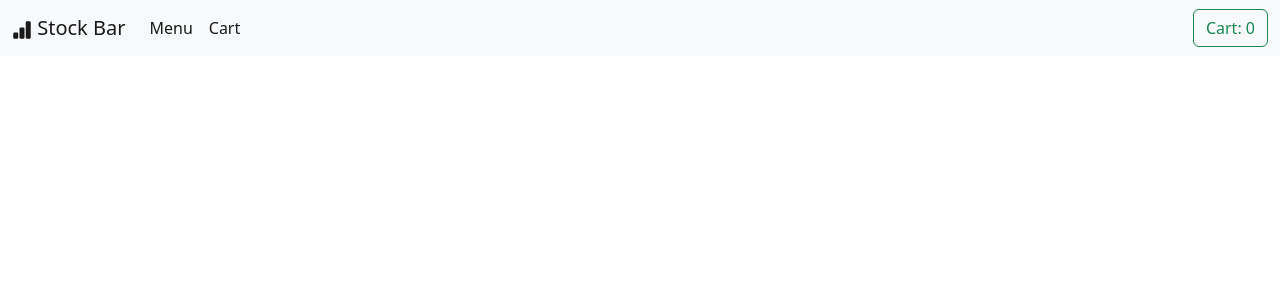
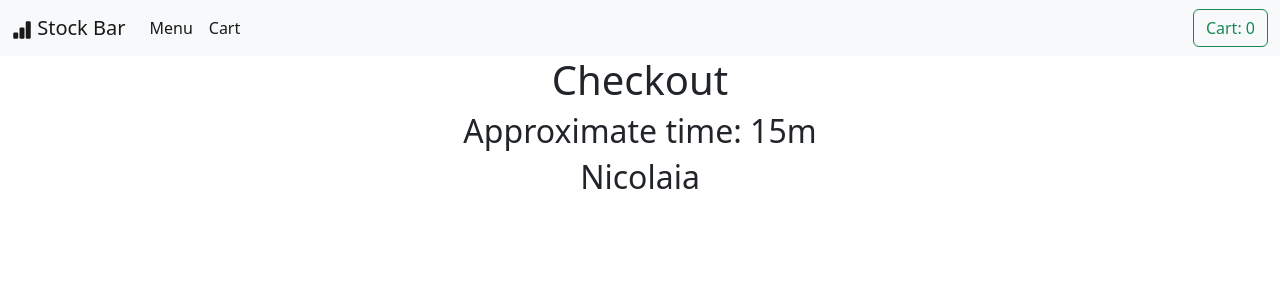
Before and after one commit to marcusotterstad/stock-bar, a React (Create React App) app in the folder client/: page /checkout in a window 1280 px wide. Shown: the top 300 px of the page. Built offline with nearby package versions, Linux system fonts and the light colour scheme.

Commit message:
added price to cart items

```diff
--- a/client/src/App.js
+++ b/client/src/App.js
@@ -6,6 +6,8 @@ import NavBar from './Components/NavBar';
 import Menu from './Components/Menu/Menu';
 import DrinkInfo from './Components/Menu/DrinkInfo';
 import Cart from './Components/Cart/Cart';
+import Checkout from './Components/Checkout/Checkout';
+
 
 import './App.css';
 
@@ -19,6 +21,7 @@ function App() {
         <Routes>
             <Route path="/cart" element={<Cart />}> </Route>
             <Route path="/menu" element={<Menu />}> </Route>
+            <Route path="/checkout" element={<Checkout />}> </Route>
             <Route path="/menu/:drink_id" element={<DrinkInfo />}> </Route>
         </Routes>
       </BrowserRouter>
--- a/client/src/Components/Cart/Cart.js
+++ b/client/src/Components/Cart/Cart.js
@@ -1,10 +1,11 @@
 import React from 'react';
 import { useSelector } from 'react-redux';
+import { Link } from 'react-router-dom';
 import CartRow from './CartRow';
 
 function Cart() {
     const cart = useSelector(state => state.cart);
-
+    const cartEmpty = Object.keys(cart).length === 0;
 
     const CartRows = [];
     for (let [id, obj] of Object.entries(cart)) {
@@ -18,6 +19,8 @@ function Cart() {
         )
     }
 
+
+
     return (
         <div>
             <h1>Cart</h1>
@@ -25,6 +28,7 @@ function Cart() {
                 <thead>
                     <tr>
                     <th scope="col">Drink Name</th>
+                    <th scope="col">Price</th>
                     <th scope="col">Quantity</th>
                     </tr>
                 </thead>
@@ -32,7 +36,10 @@ function Cart() {
                     {CartRows}
                 </tbody>
             </table>
-            <button>Checkout</button>
+            { cartEmpty ?
+                <h2>Please add items to cart</h2> :
+                <Link to="/checkout" className="active" href="#">Checkout</Link>
+            }
         </div>
     )
 }
--- a/client/src/Components/Cart/CartRow.js
+++ b/client/src/Components/Cart/CartRow.js
@@ -1,11 +1,22 @@
-import React from 'react';
+import React, { useEffect, useState } from 'react';
 import {useDispatch} from 'react-redux';
 import { Link } from 'react-router-dom';
 import {addItem, removeItem} from '../../store/cartSlice';
 
 
 
-function Cart({id, name, quantity}) {
+function CartRow({id, name, quantity}) {
+  const [price, setPrice] = useState();
+
+  useEffect(() => {
+    const fetchData = async () => {
+        await fetch(`http://localhost:3000/menu/${id}/price`)
+    .then((response) => response.json())
+    .then((response) => {setPrice(response.price)});
+    }
+    fetchData();
+  }, []);
+
   const dispatch = useDispatch();
 
   const handleAdd = () => {
@@ -20,9 +31,10 @@ function Cart({id, name, quantity}) {
   return (
     <tr key={id}>
             <td><Link to={`/menu/${id}`}>{name}</Link></td>
+            <td>{price}</td>
         <td><button onClick={handleAdd}>+</button>{quantity}<button onClick={handleRemove}>-</button></td>
     </tr>
   )
 }
 
-export default Cart
+export default CartRow
--- /dev/null
+++ b/client/src/Components/Checkout/Checkout.js
@@ -0,0 +1,17 @@
+import React, { useEffect } from 'react';
+import { useSelector } from 'react-redux';
+
+
+function Checkout() {
+  const cart = useSelector(state => state.cart);
+
+  return (
+    <div>
+        <h1>Checkout</h1>
+        <h2>Approximate time: 15m</h2>
+        <h2>Nicolaia</h2>
+    </div>
+  )
+}
+
+export default Checkout
```
